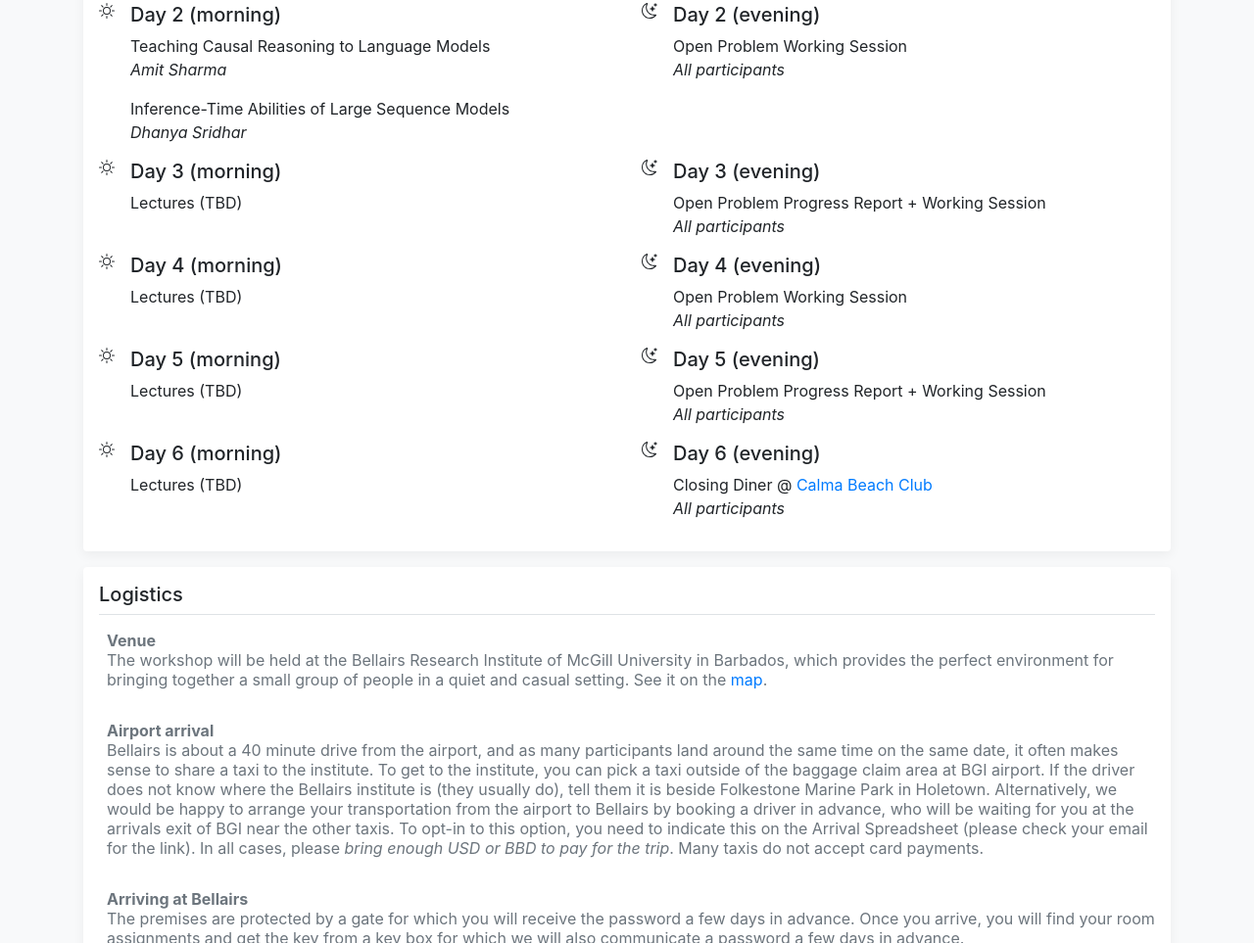
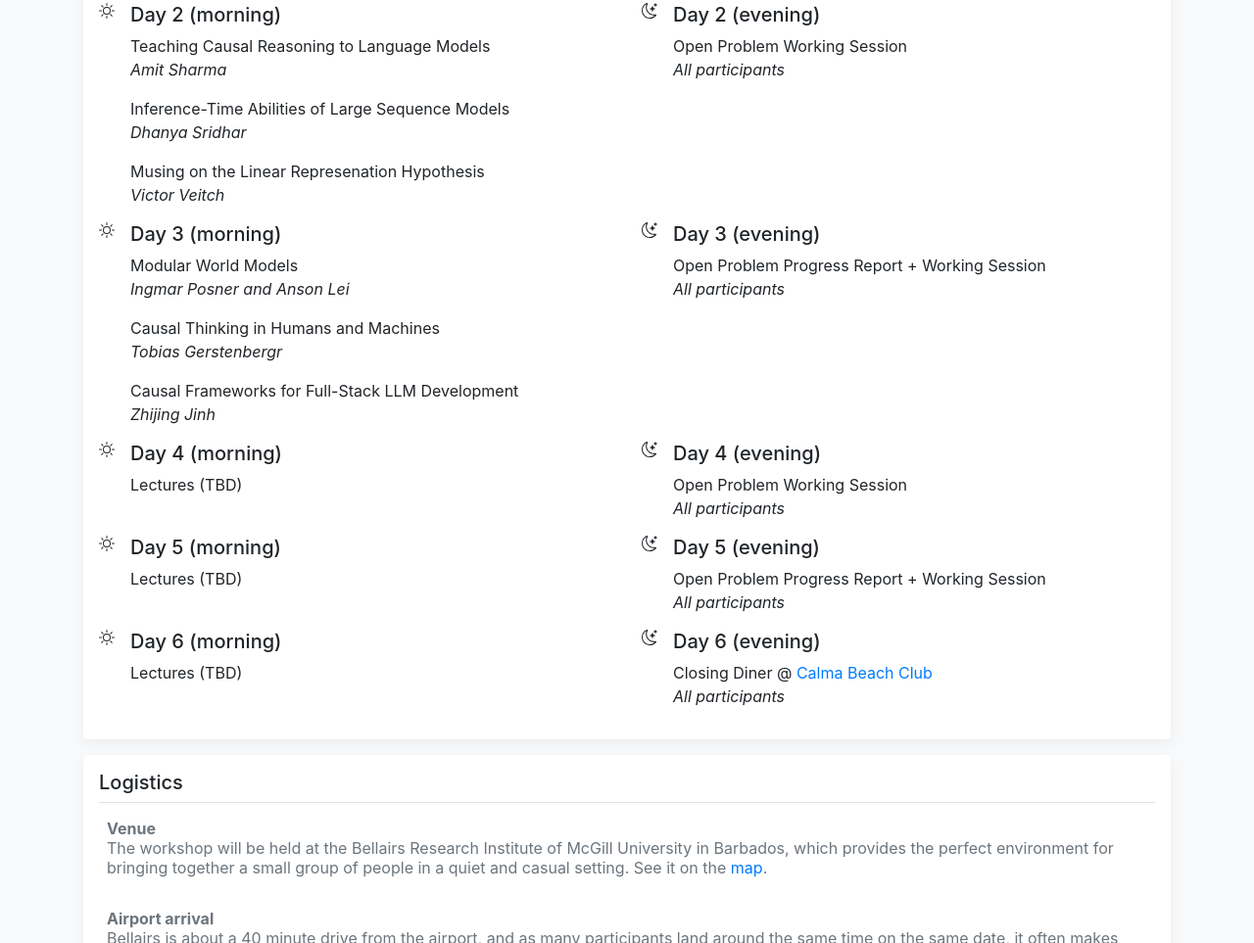
Before and after one commit to bclworkshop/2025, a plain HTML site: page index.html in a window 1280 px wide. Shown: the part 3413-4376 px from the top of the page at 98% size. Drawn offline with nearby package versions, Linux system fonts and the light colour scheme.

Commit message:
Update index.html

```diff
--- a/index.html
+++ b/index.html
@@ -954,6 +954,8 @@
                                 <p style="margin:3"><span class="font-italic">Amit Sharma</span></p>
 				<p style="margin:0">Inference-Time Abilities of Large Sequence Models</p>
         			<p style="margin:3"><span class="font-italic">Dhanya Sridhar</span></p>
+				<p style="margin:0">Musing on the Linear Represenation Hypothesis</p>
+        			<p style="margin:3"><span class="font-italic">Victor Veitch</span></p>
                                 </p>
                             </div>
                         </div>
@@ -991,7 +993,12 @@
                             <div class="media-body">
                                 <h5 class="media-heading">Day 3 (morning)</h5>
                                 <p style="margin:0">
-                                    Lectures (TBD)
+                                <p style="margin:0">Modular World Models</p>
+                                <p style="margin:3"><span class="font-italic">Ingmar Posner and Anson Lei</span></p>
+				<p style="margin:0">Causal Thinking in Humans and Machines</p>
+        			<p style="margin:3"><span class="font-italic">Tobias Gerstenbergr</span></p>
+				<p style="margin:0">Causal Frameworks for Full-Stack LLM Development</p>
+        			<p style="margin:3"><span class="font-italic">Zhijing Jinh</span></p>
                                 </p>
                             </div>
                         </div>
```
